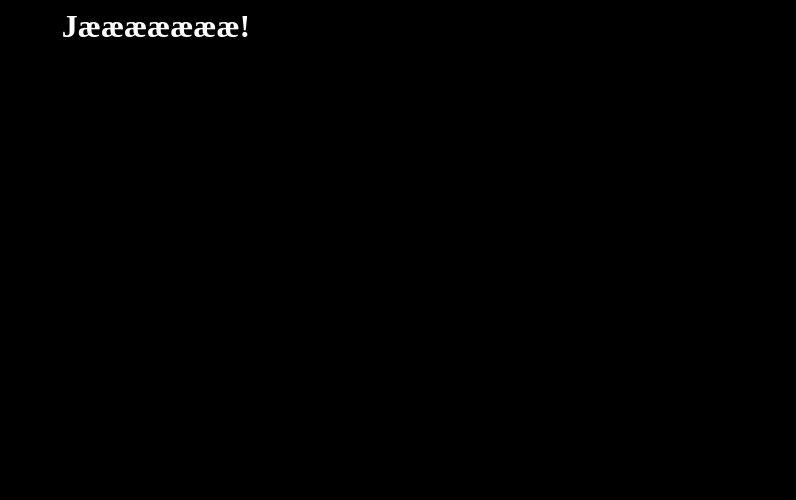
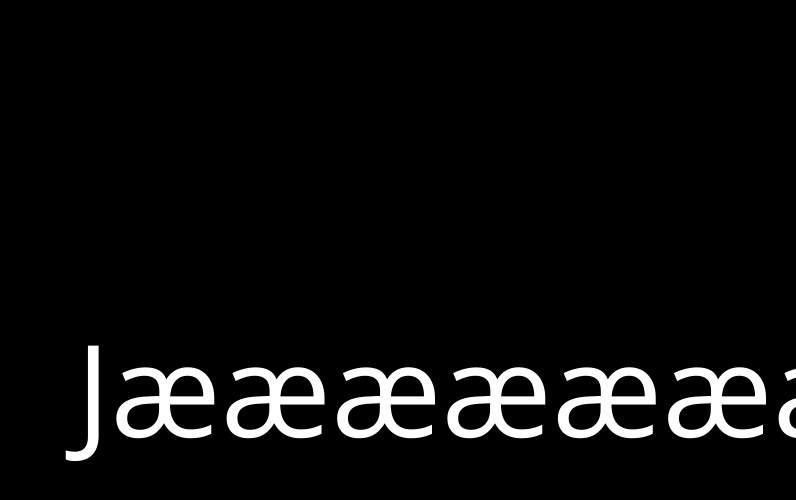
Before and after one commit to LarsAndreasEk/larsandreasek.github.io, a plain HTML site: page index.html in a window 1280 px wide. Shown: the whole page, without its empty margins (484-1280 px from the left). Drawn offline with nearby package versions, Linux system fonts and the light colour scheme.

Commit message:
Update index.html

```diff
--- a/index.html
+++ b/index.html
@@ -1,17 +1,28 @@
 <html>
   <head>
+    <link href="http://fonts.googleapis.com/css?family=Open+Sans:400,700,800" rel="stylesheet" type="text/css">
     <style>
-      body {
-        background-color: black;
-      }
-      h1 {
-      color: #ffffff;
-    }
-    </style>
+         body {
+         background: black;
+         }
+         a {
+         color:#ffffff;
+         font-size: 12px;
+         display: block;
+         text-align: center;
+         }
+         .jaaaaa {
+         font-size: 128px;
+         font-family: 'Open Sans', sans-serif;
+         color: white;
+         margin: -120px 0 0 -100px;
+         position: absolute;
+         top: 50%;
+         left: 50%;
+         padding: 20px;
+         }    </style>
   </head>
 <body>
-  <center>
-  <h1>Jæææææææ!</h1>
-  </center>
+  <div class="jaaaaa">Jæææææææ!</div>
 </body>
 </html>
```
